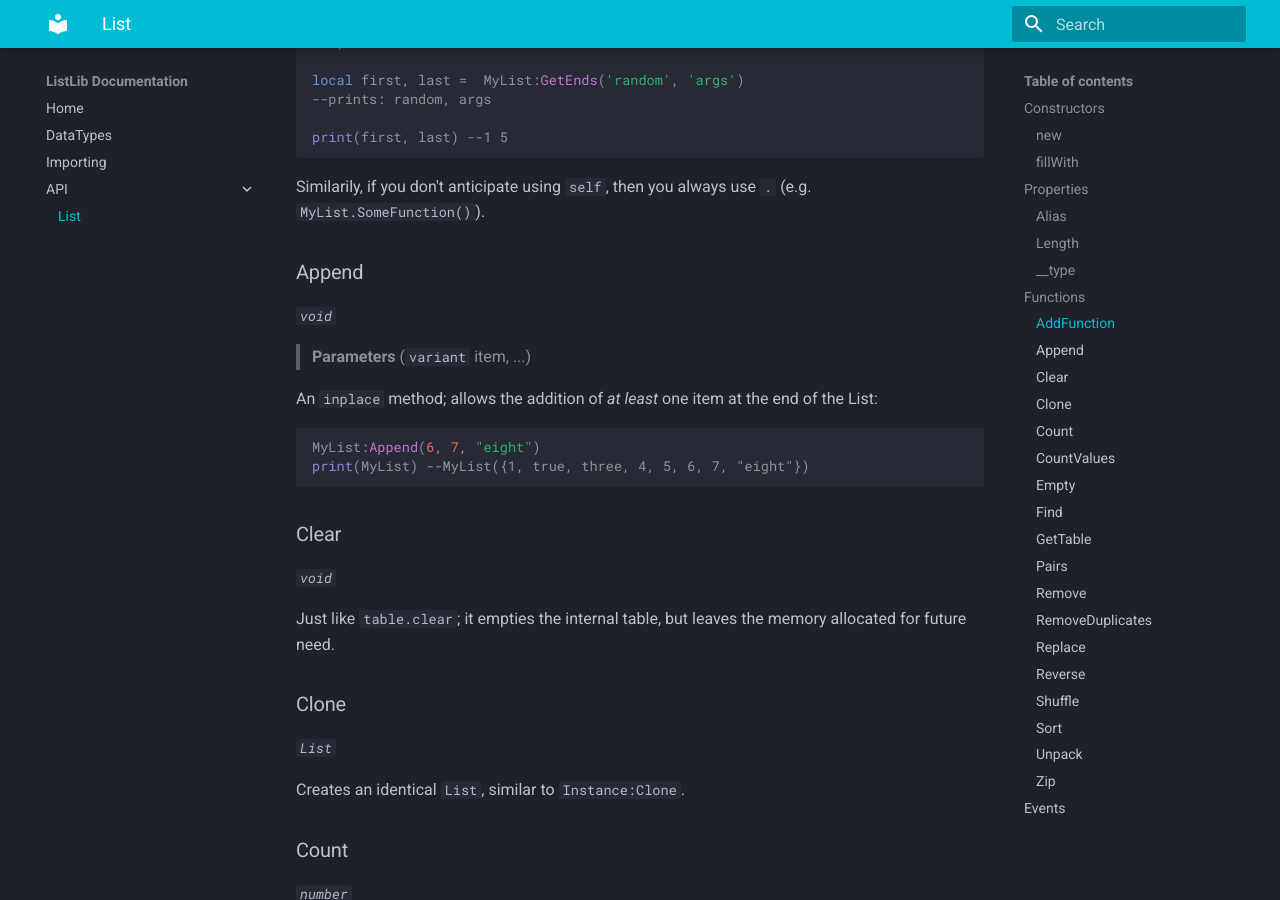
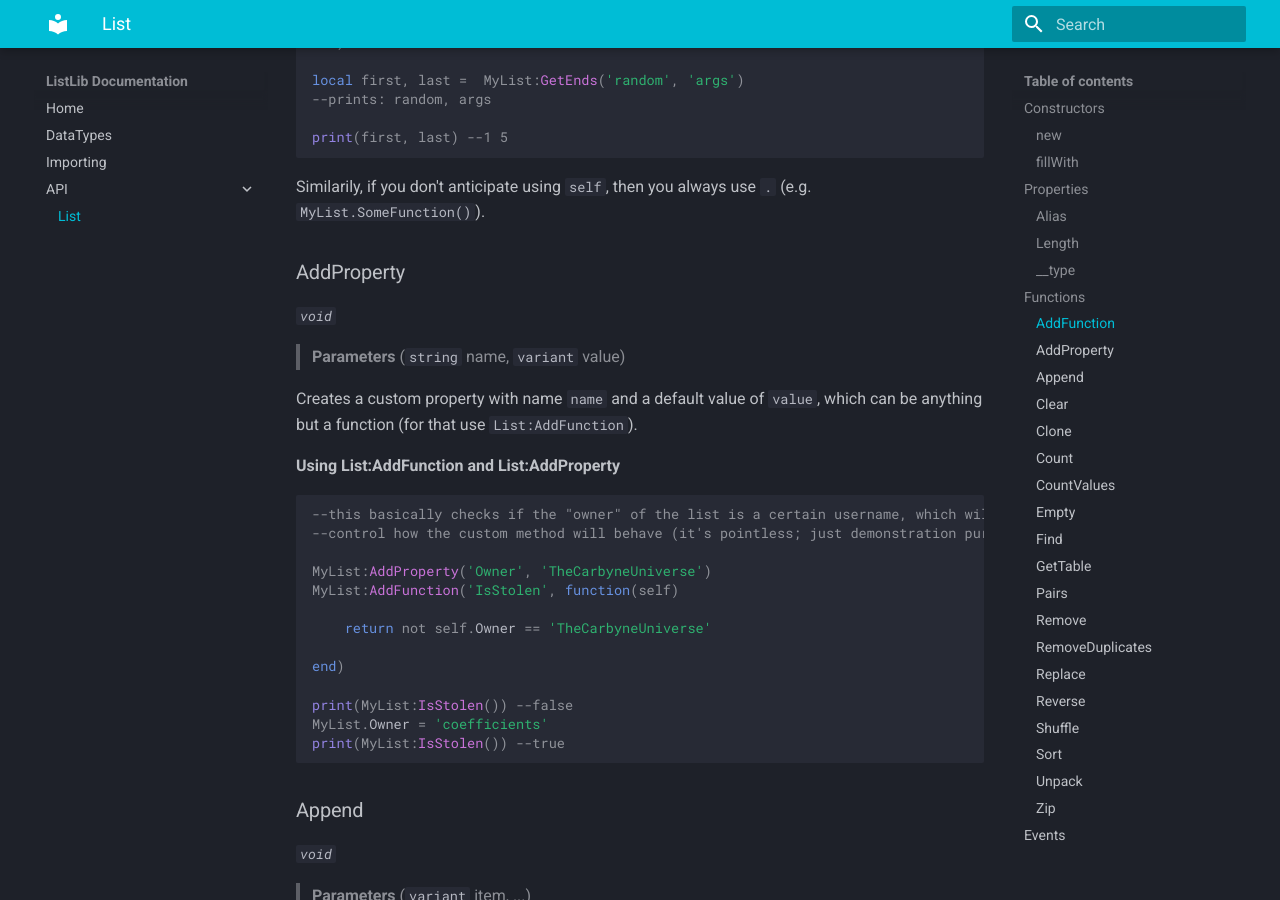
Before and after one commit to krishpatel2067/ListLib, an MkDocs documentation site: the page built from docs/list.md, in a window 1280 px wide and 900 px high, scrolled down 2566 px. Built offline with MkDocs 1.6.1 and Material for MkDocs 9.7.7, drawn with Linux system fonts in a browser that asks for light colours.

Commit message:
list; add property

````diff
--- a/docs/list.md
+++ b/docs/list.md
@@ -99,6 +99,30 @@ print(first, last) --1 5
 ```
 Similarily, if you don't anticipate using `self`, then you always use `.` (e.g. `MyList.SomeFunction()`).
 
+### AddProperty
+*`void`*
+
+> **Parameters** (`string` name, `variant` value)
+
+Creates a custom property with name `name` and a default value of `value`, which can be anything but a function (for that use `List:AddFunction`).
+
+**Using List:AddFunction and List:AddProperty**
+```lua
+--this basically checks if the "owner" of the list is a certain username, which will
+--control how the custom method will behave (it's pointless; just demonstration purposes)
+
+MyList:AddProperty('Owner', 'TheCarbyneUniverse')
+MyList:AddFunction('IsStolen', function(self)
+
+    return not self.Owner == 'TheCarbyneUniverse'
+
+end)
+
+print(MyList:IsStolen()) --false
+MyList.Owner = 'coefficients'
+print(MyList:IsStolen()) --true
+
+```
 ### Append
 *`void`*
 
````
